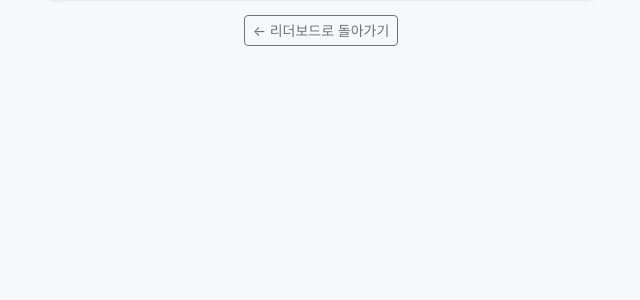
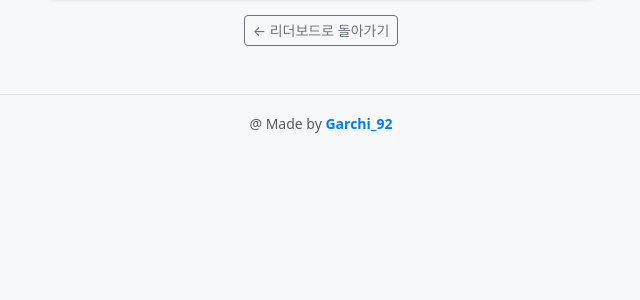
Before and after one commit to sunghun23/baseball_app, a Flask app: page /add_game in a window 1280 px wide. Shown: the part 465-765 px from the top of the page, without its empty margins (319-959 px from the left). Run offline with Flask 3, Linux system fonts and the light colour scheme; the visitor is signed in with stand-in values (Sample User, id 1); some libraries are stand-ins or nearby versions.

Commit message:
update: all project files (templates, static, app.py etc)

```diff
--- a/templates/base.html
+++ b/templates/base.html
@@ -67,9 +67,15 @@
       {% endif %}
     {% endwith %}
 
-    {% block content %}{% endblock %}
-  </div>
-  <script src="{{ url_for('static', filename='js/app.js') }}"></script>
-  <script src="https://cdn.jsdelivr.net/npm/bootstrap@5.3.2/dist/js/bootstrap.bundle.min.js"></script>
+      {% block content %}{% endblock %}
+</div>  <!-- container 닫기 -->
+
+<footer class="text-center mt-5 py-3 border-top text-muted">
+  <small>@ Made by <strong style="color:#007bff;">Garchi_92</strong></small>
+</footer>
+
+<script src="{{ url_for('static', filename='js/app.js') }}"></script>
+<script src="https://cdn.jsdelivr.net/npm/bootstrap@5.3.2/dist/js/bootstrap.bundle.min.js"></script>
+
 </body>
 </html>
```
